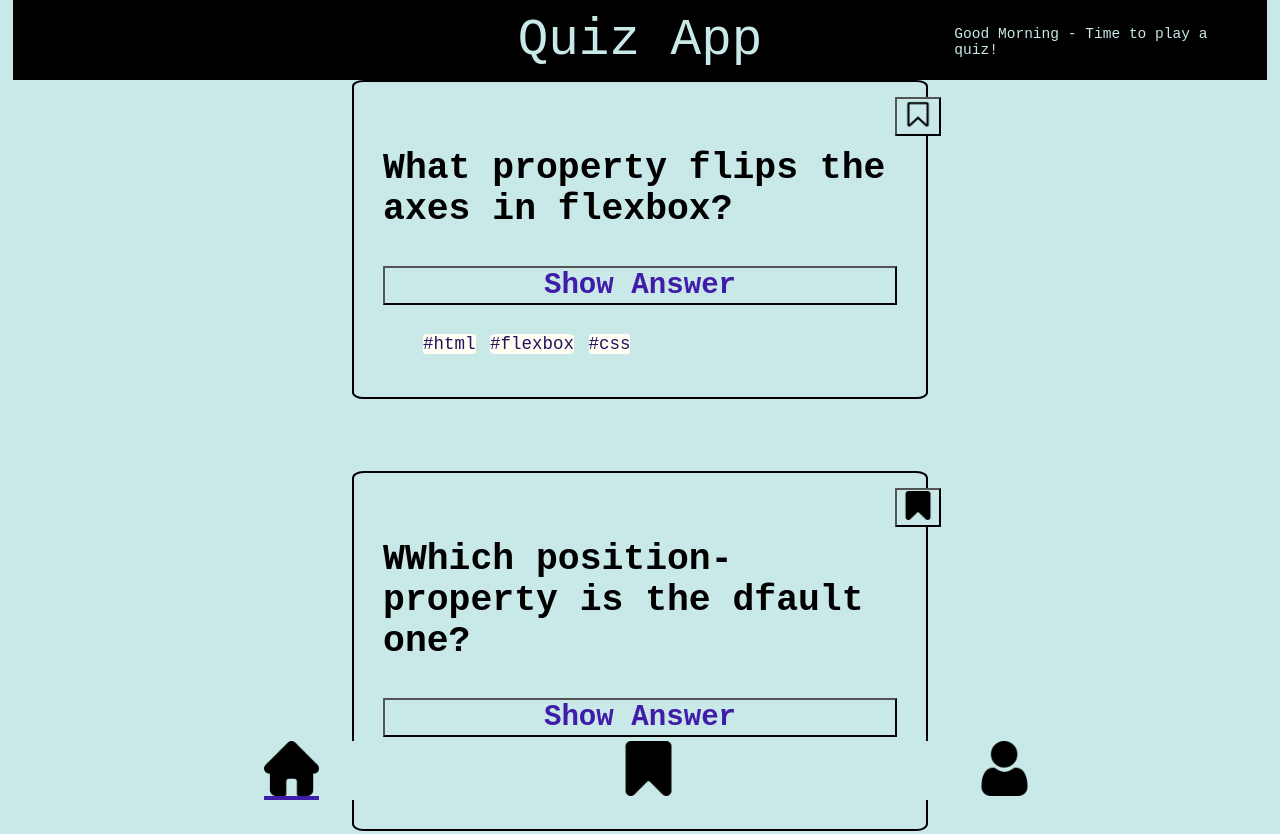
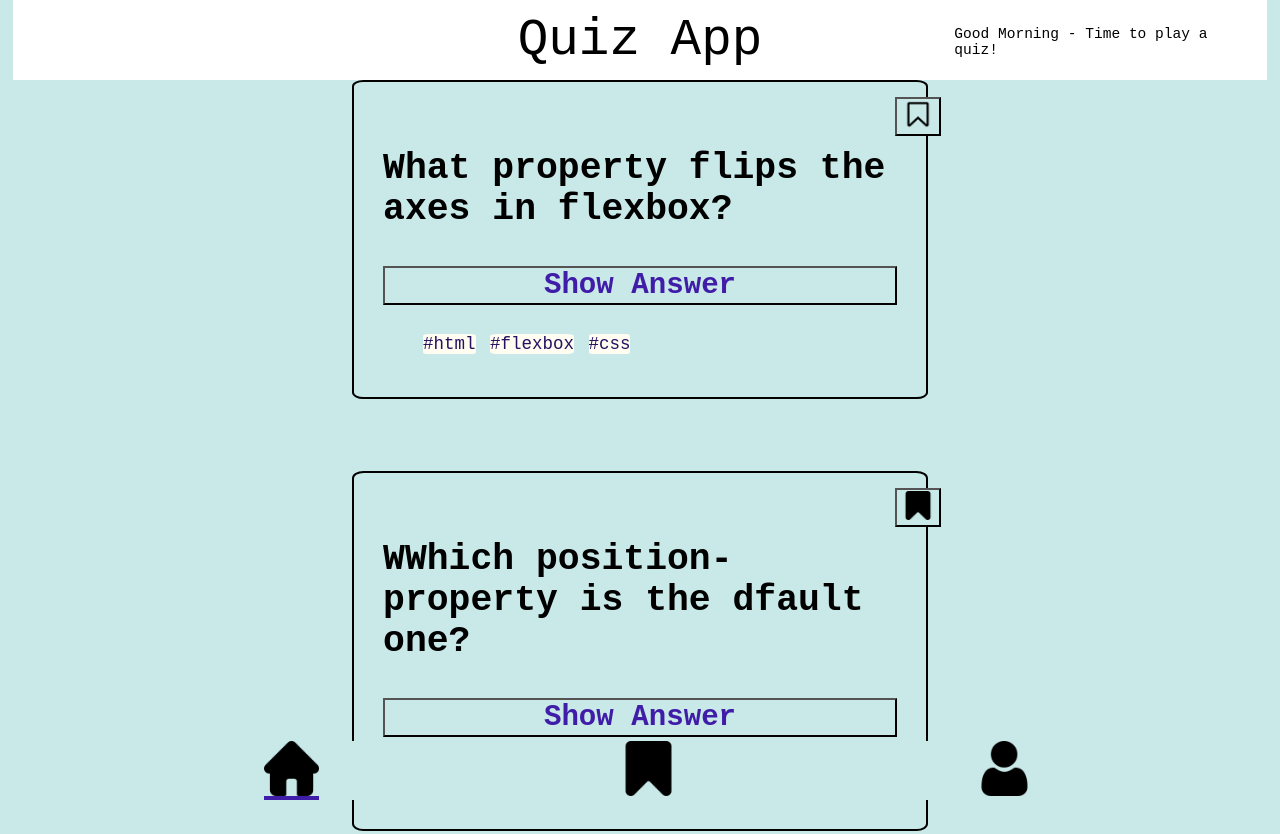
Before and after one commit to e-Steffen/Quiz-App-by-Steffen, a plain HTML site: page index.html in a window 1280 px wide. Shown: the top 834 px of the page. Drawn offline with Linux system fonts and the dark colour scheme.

Commit message:
work on dark mode-colors

```diff
--- a/css/global.css
+++ b/css/global.css
@@ -11,6 +11,7 @@
   --title-bg-color: rgb(0, 0, 0);
   --central-texting-font-size: 2rem;
   --title-text-color: rgb(201, 232, 232);
+  --dark-mode-title-bg-color: rgb(255, 255, 255);
 }
 
 body {
@@ -52,7 +53,6 @@ h2 {
 .greeting {
   position: relative;
   height: 5vh;
-
 }
 
 .greeting p {
@@ -61,16 +61,23 @@ h2 {
   right: -30vw;
   width: 17vw;
   font-size: 0.8rem;
-
 }
 
 @media screen and (min-width: 1200px) {
-    .greeting p {
+  .greeting p {
+    right: -35vw;
+    width: 20vw;
+    font-size: 1rem;
+  }
+}
 
-        right: -35vw;
-        width: 20vw;
-        font-size: 1rem;
-
-      }
-
+@media screen and (prefers-color-scheme: dark) {
+  .app-Title {
+    background-color: var(--dark-mode-title-bg-color);
+    color: var(--title-bg-color);
+  }
+  .greeting p {
+    background-color: var(--dark-mode-title-bg-color);
+    color: var(--title-bg-color);
+  }
 }
```
